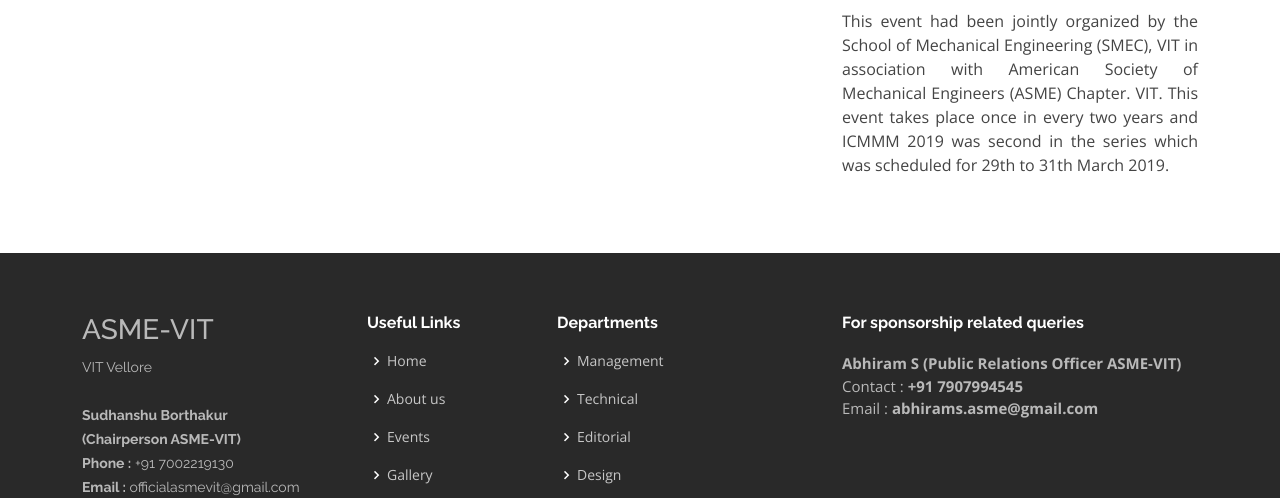
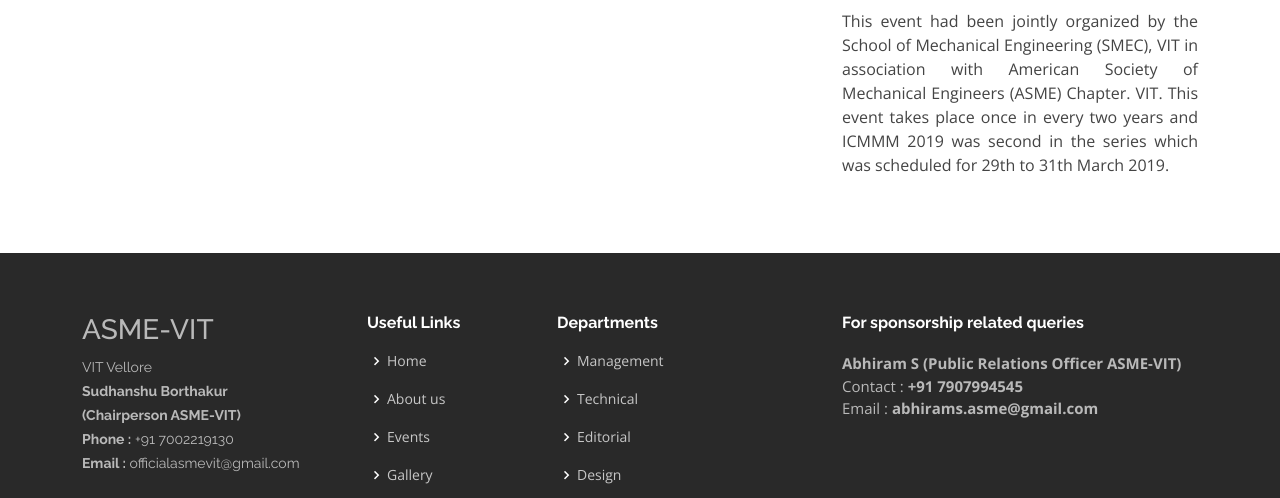
Before and after one commit to asmewebite/asmewebite, a plain HTML site: page ICMMM.html in a window 1280 px wide. Shown: the part 463-961 px from the top of the page. Drawn offline with nearby package versions, Linux system fonts and the light colour scheme.

Commit message:
Update ICMMM.html

```diff
--- a/ICMMM.html
+++ b/ICMMM.html
@@ -260,7 +260,7 @@
           <div class="col-lg-3 col-md-6 footer-contact">
             <h3>ASME-VIT</h3>
             <p>
-              VIT Vellore<br><br>
+              VIT Vellore<br>
               <strong>Sudhanshu Borthakur<br> (Chairperson ASME-VIT)</strong><br>
               <strong>Phone :</strong> +91 7002219130<br>
               <strong>Email :</strong> officialasmevit@gmail.com<br>
```
